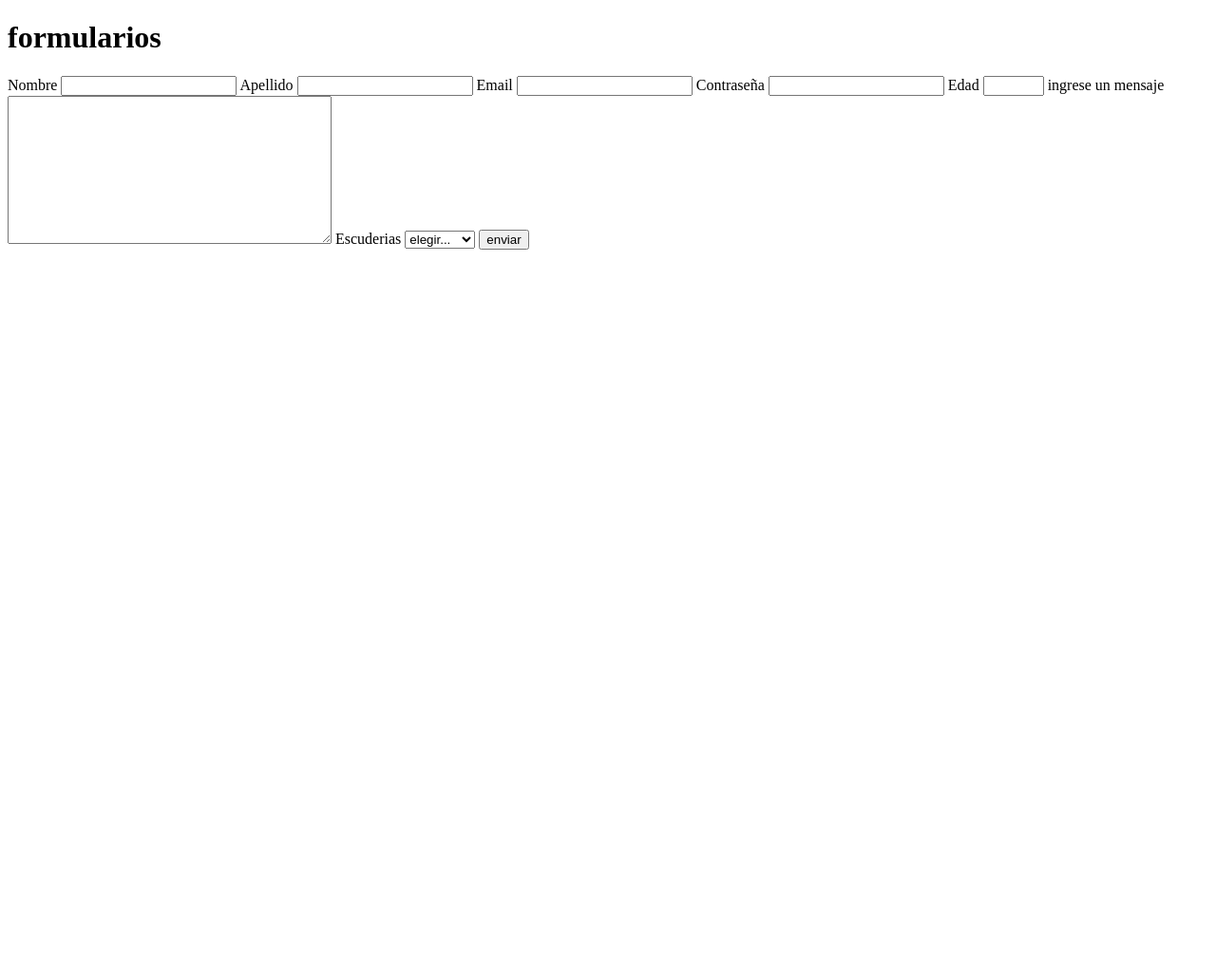
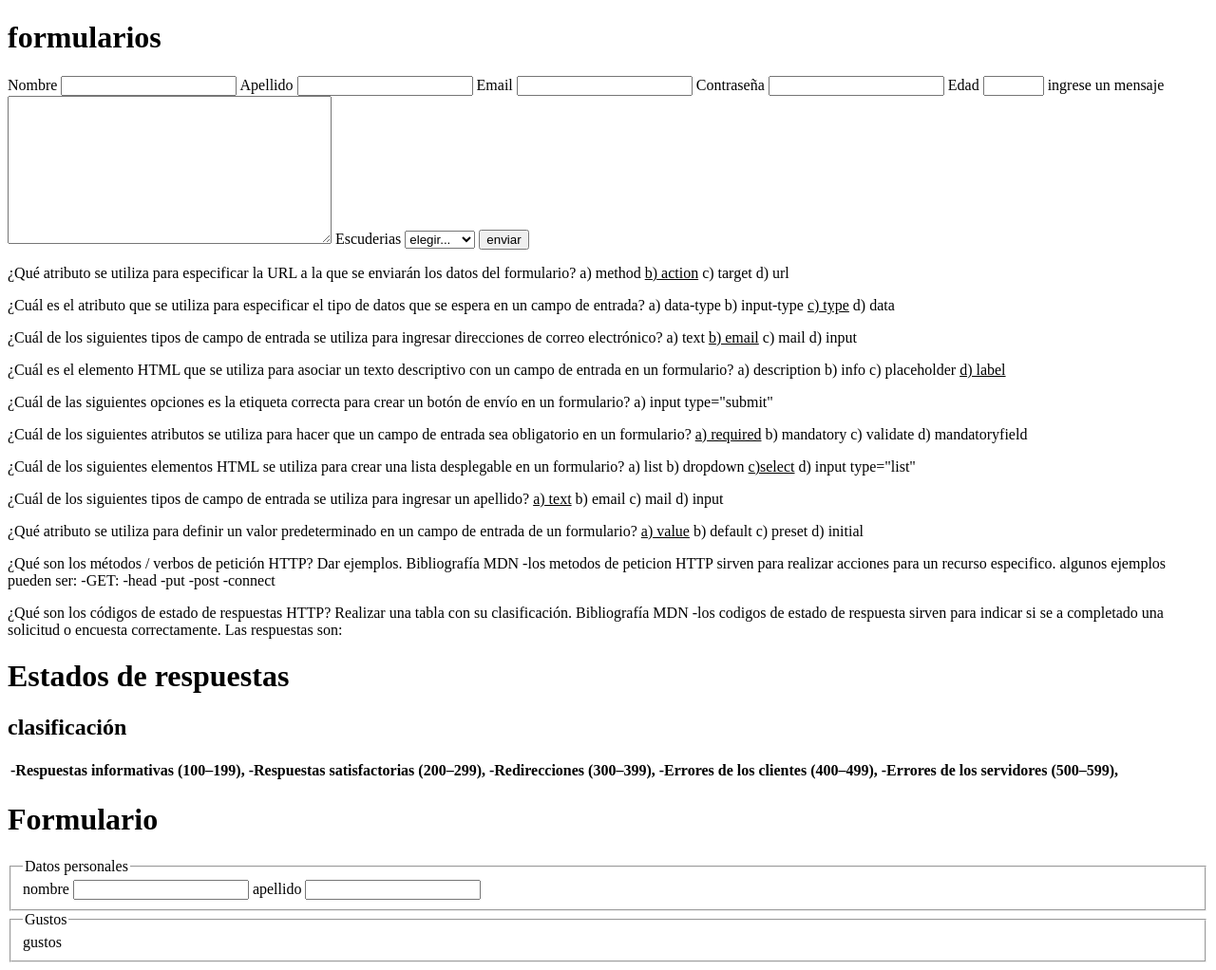
Before and after one commit to sammas08/web1-tablas, a plain HTML site: page formularios.HTML in a window 1280 px wide. Shown: the whole page at 95% size. Before the commit the page ends 800 px from the top, so only its background shows below. Drawn offline with Linux system fonts and the light colour scheme.

Commit message:
finalizado

```diff
--- a/formularios.HTML
+++ b/formularios.HTML
@@ -9,7 +9,7 @@
     <h1>formularios</h1>
     <form action="index.js" method="post">
         <label for="nombreid">Nombre</label>
-        <!--ingresar datos-->
+        <!--ingresar datos--><!--agrupamiento de datos-->
         <input type="text" name="nombre" id="nombreid">
 
         <label for="apellidoid">Apellido</label>
@@ -42,15 +42,107 @@
 
 
 
+    </form>
 
 
 
 
+    <p>
+        ¿Qué atributo se utiliza para especificar la URL a la que se enviarán los datos del formulario? a) method <u>b) action</u> c) target  d) url
+</p>
+
+<p>
+    ¿Cuál es el atributo que se utiliza para especificar el tipo de datos que se espera en un campo de entrada? a) data-type b) input-type <u>c) type</u> d) data
+
+</p>
+<p>
+    ¿Cuál de los siguientes tipos de campo de entrada se utiliza para ingresar direcciones de correo electrónico? a) text <u>b) email</u> c) mail d) input
+
+</p>
+<p>
+    ¿Cuál es el elemento HTML que se utiliza para asociar un texto descriptivo con un campo de entrada en un formulario? a) description b) info c) placeholder
+      <u> d) label</u>
+
+</p>
+<p>
+    ¿Cuál de las siguientes opciones es la etiqueta correcta para crear un botón de envío en un formulario? a) input type="submit"
+
+</p>
+<p>
+    ¿Cuál de los siguientes atributos se utiliza para hacer que un campo de entrada sea obligatorio en un formulario? <u>a) required</u> b) mandatory c) validate d) mandatoryfield
+
+</p>
+<p>
+    ¿Cuál de los siguientes elementos HTML se utiliza para crear una lista desplegable en un formulario? a) list b) dropdown <u>c)select</u> d) input type="list"
+
+</p>
+<p>
+    ¿Cuál de los siguientes tipos de campo de entrada se utiliza para ingresar un apellido? <u>a) text</u> b) email c) mail d) input
+
+</p>
+<p>
+    ¿Qué atributo se utiliza para definir un valor predeterminado en un campo de entrada de un formulario? <u> a) value</u> b) default c) preset d) initial
+
+</p>
+<p>
+
+    ¿Qué son los métodos / verbos de petición HTTP? Dar ejemplos. Bibliografía MDN
+
+    -los metodos de peticion HTTP sirven para realizar acciones para un recurso especifico.
+    algunos ejemplos pueden ser:
+      -GET:
+      -head
+      -put
+      -post
+      -connect
+</p>
+<p>
+
+    ¿Qué son los códigos de estado de respuestas HTTP? Realizar una tabla con su clasificación. Bibliografía MDN
+
+    -los codigos de estado de respuesta sirven para indicar si se a completado una solicitud o encuesta correctamente. Las respuestas son:
+
+    <h1>Estados de respuestas</h1>
+    <h2>clasificación</h2>
+
+    <table>
+        <tr>
+            <th>-Respuestas informativas (100–199),</th>
+            <th>-Respuestas satisfactorias (200–299),</th>
+            <th>-Redirecciones (300–399),</th>
+            <th>-Errores de los clientes (400–499),</th>
+            <th>-Errores de los servidores (500–599),</th>
+        </tr>
+    </table>
 
 
 
 
-    </form>
+</p>
+
+
+
+  <h1>Formulario</h1>
+ <form action="" method="">
+    <fieldset>
+        <legend>Datos personales</legend>
+
+        <label for="nombre">nombre</label>
+        <input type="text" id="nombre" name="nombre" value="" required>
+
+        <label for="apellido">apellido</label>
+        <input type="text" name="apellido" id="apellido" required>
+
+    </fieldset>
+
+    <fieldset>
+        <legend>Gustos</legend>
+        <label for="">gustos</label>
+
+
+
+
+ </form>
 
 </body>
 </html>
```
Also changed, not shown: paginaformularios.HTML (added, +137 -0 lines), assets/img/INSTAGRAM.jpeg (added), assets/img/X.png (added).
